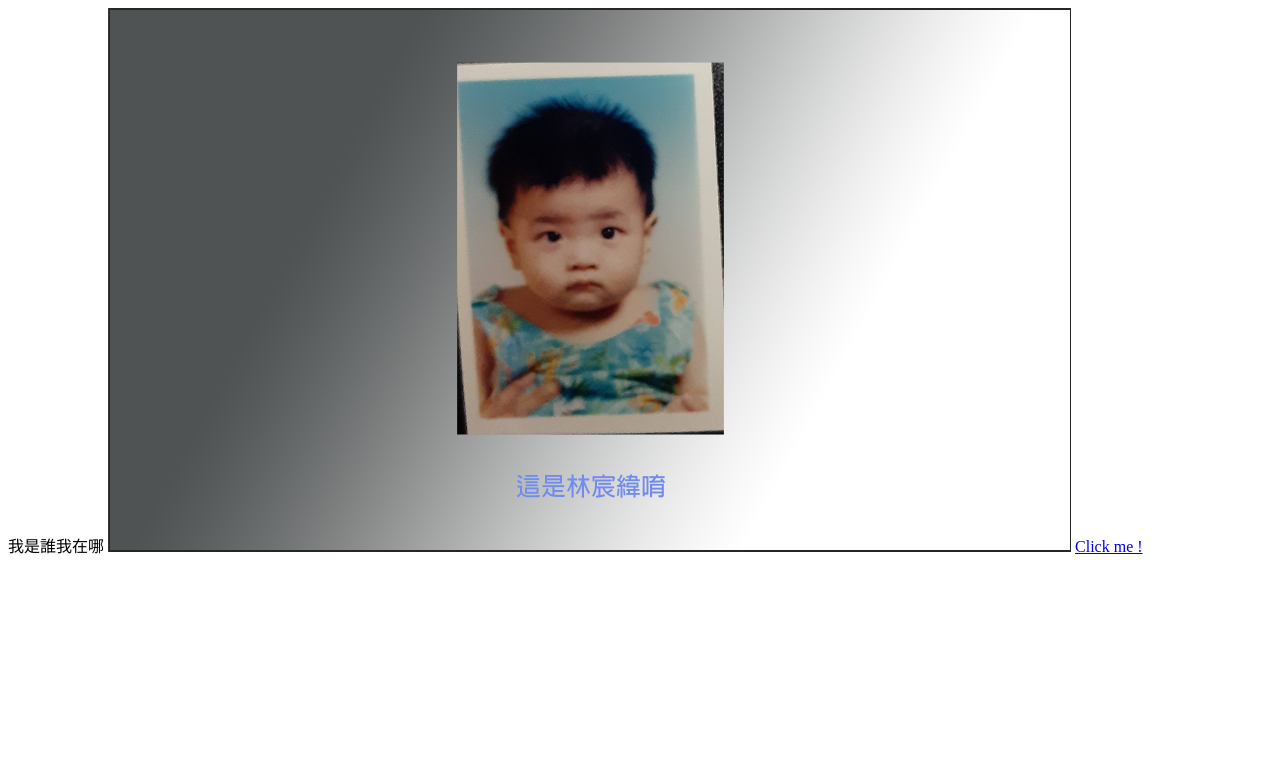
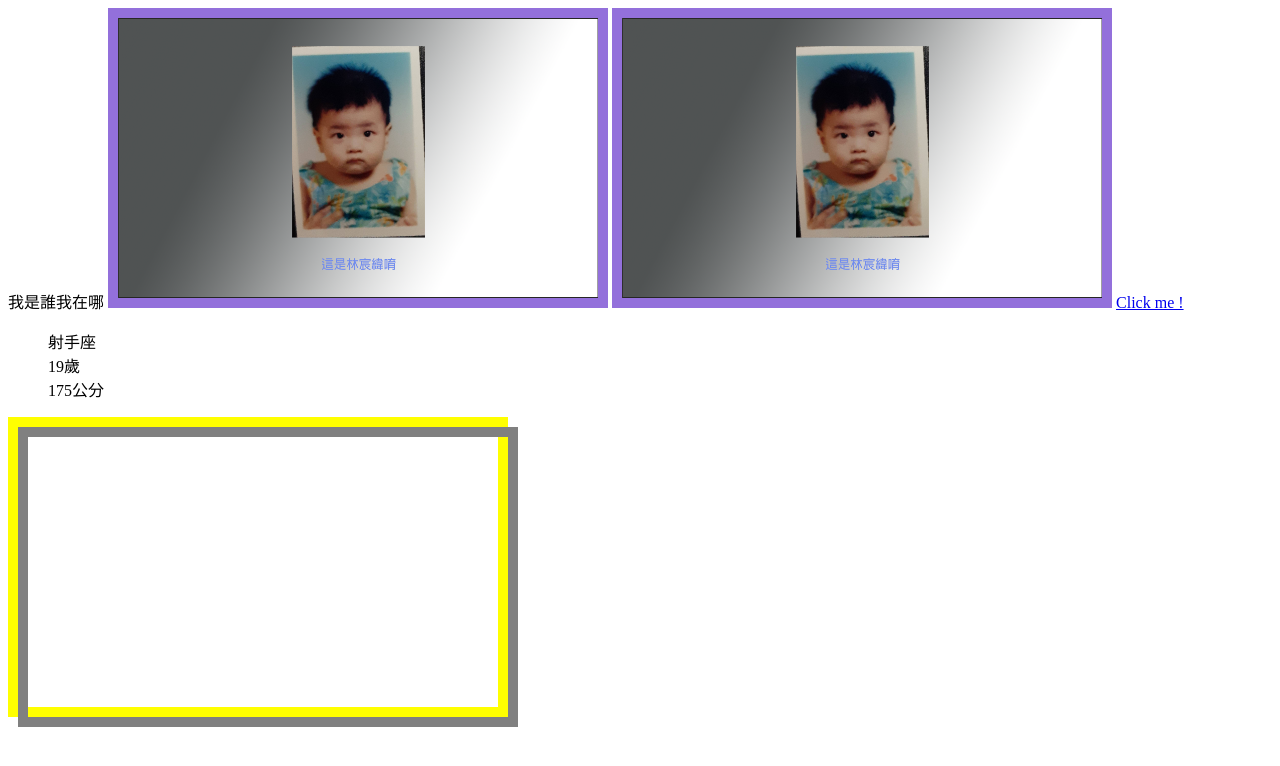
Before and after one commit to willie46/willie46.github.io, a plain HTML site: page index.html in a window 1280 px wide. Drawn offline with Linux system fonts and the light colour scheme.

Commit message:
20211103

```diff
--- a/index.html
+++ b/index.html
@@ -2,11 +2,25 @@
 <html lang="en">
 <head>
     <meta charset="UTF-8">
-    <title>I DONT CARE</title>
+    <title>I DOT CAR</title>
+    <link rel="stylesheet" href="is.css">
 </head>
 <body>
 我是誰我在哪
-<img src="img/hiIMChenWei.PNG" height="544" width="963"/></img>
+
+<img class="img-start" src="img/hiIMChenWei.PNG" height="544" width="963"/></img>
+<img class="img-start" src="img/hiIMChenWei.PNG" height="544" width="963"/></img>
 <a href="GOOGLE.com.html" target="_blank">Click me !</a>
+<ol>
+    <li>射手座</li>
+    <li>19歲</li>
+    <li>175公分</li>
+</ol>
+<div class="relative">
+    <div class="absolute">
+
+    </div>
+</div>
+
 </body>
 </html>
--- /dev/null
+++ b/is.css
@@ -0,0 +1,35 @@
+*{
+/*
+margin:0;
+
+padding:0;
+
+ */
+ box-sizing: border-box;
+ list-style:none;
+}
+img{
+
+
+}
+.img-start {
+  border: 10px solid mediumpurple;
+ height:300px;
+ width:500px;
+ }
+
+#img-master{
+ border: 10px solid mediumpurple;
+ height:500px;
+ width:500px;
+}
+.relative{
+ border: 10px solid yellow;
+ height:300px;
+ width:500px;
+}
+.absolute{
+ border: 10px solid gray;
+ height:300px;
+ width:500px;
+}
```
Also changed, not shown: GOOGLE.com.html (+8 -2 lines), img/2.png (added).
